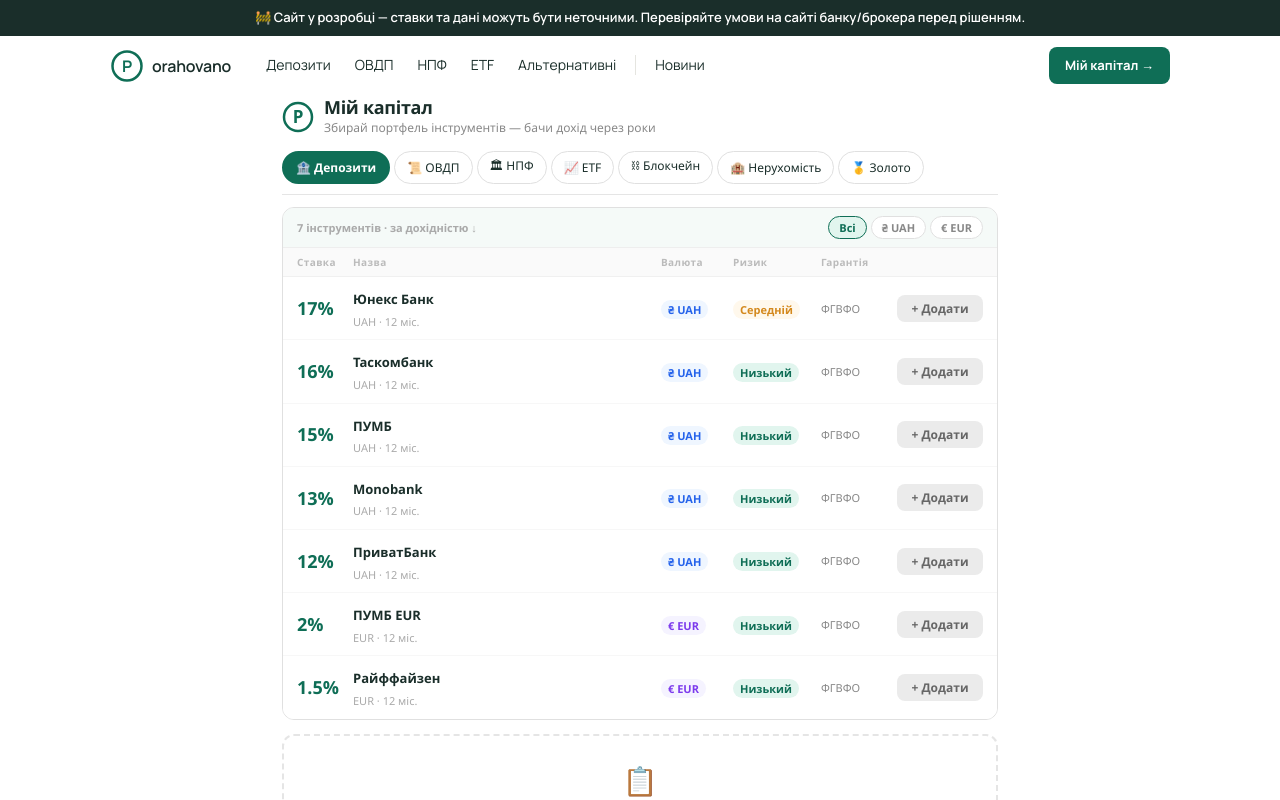
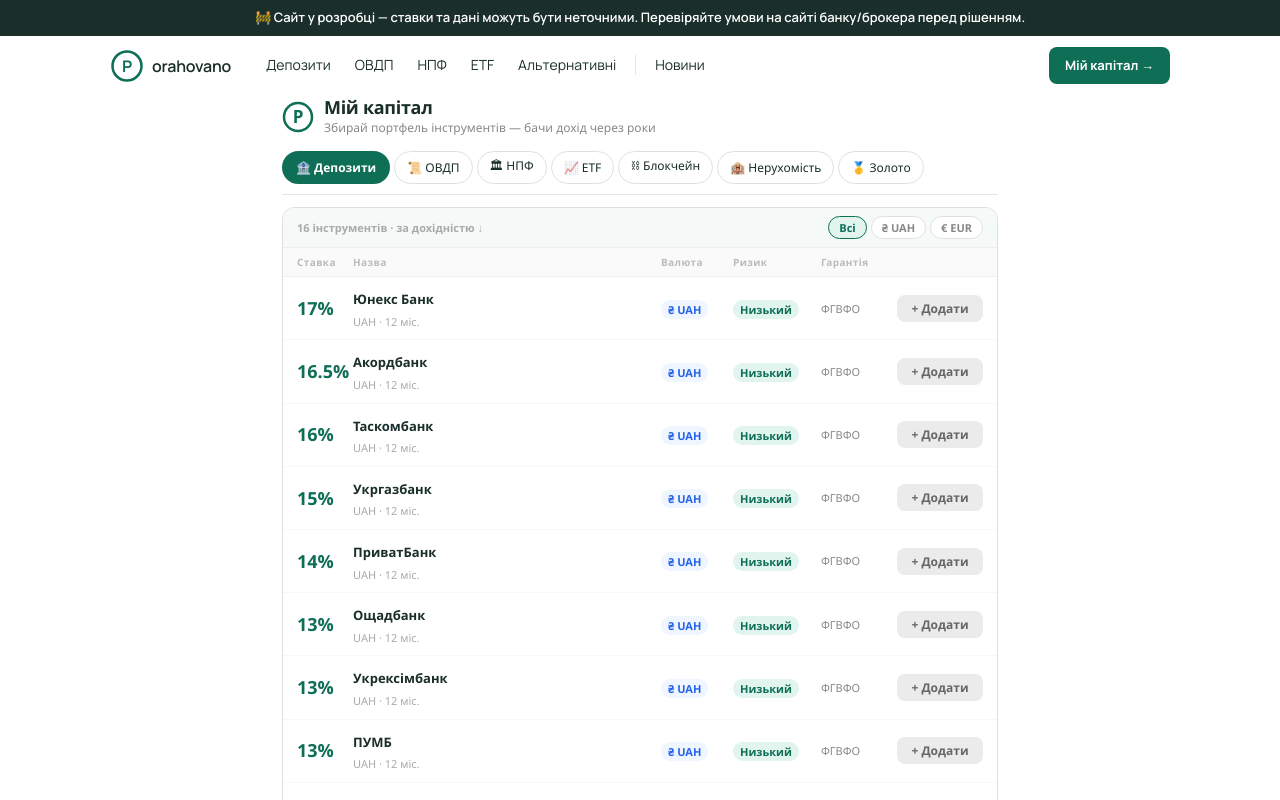
Before and after one commit to Ierokhin/porahovano, a Next.js app: page /kalkulator in a window 1280 px wide. Shown: the top 800 px of the page. Built offline with nearby package versions, Linux system fonts and the light colour scheme.

Commit message:
feat: kalkulator pulls live rates from rates.json

```diff
--- a/app/kalkulator/page.jsx
+++ b/app/kalkulator/page.jsx
@@ -1,6 +1,6 @@
 "use client";
 // porahovano.in.ua/kalkulator — /app/kalkulator/page.jsx
-import { useState, useMemo } from "react";
+import { useState, useMemo, useEffect } from "react";
 import { BarChart, Bar, XAxis, YAxis, Tooltip, ResponsiveContainer, CartesianGrid } from "recharts";
 
 // ─── Brand ───────────────────────────────────────────────────────────────────
@@ -11,28 +11,12 @@
 const SU = "#F5FAF8";
 const PALETTE = ["#0F6E56","#1A8C6E","#3BAD8A","#EF9F27","#D4891E","#3B82C4","#8B5CF6","#EC4899","#14B8A6","#F97316"];
 
-// ─── Product catalogue (sorted by rate desc within each category) ─────────────
-const CATEGORIES = [
-  { id:"deposit", name:"Депозити", icon:"🏦", products:[
-    {id:"d1",name:"Юнекс Банк",   sub:"UAH · 12 міс.",rate:17,  cur:"uah",tax:0.195,risk:"mid", gtee:"ФГВФО"},
-    {id:"d2",name:"Таскомбанк",   sub:"UAH · 12 міс.",rate:16,  cur:"uah",tax:0.195,risk:"low", gtee:"ФГВФО"},
-    {id:"d3",name:"ПУМБ",         sub:"UAH · 12 міс.",rate:15,  cur:"uah",tax:0.195,risk:"low", gtee:"ФГВФО"},
-    {id:"d4",name:"Monobank",     sub:"UAH · 12 міс.",rate:13,  cur:"uah",tax:0.195,risk:"low", gtee:"ФГВФО"},
-    {id:"d5",name:"ПриватБанк",   sub:"UAH · 12 міс.",rate:12,  cur:"uah",tax:0.195,risk:"low", gtee:"ФГВФО"},
-    {id:"d6",name:"ПУМБ EUR",     sub:"EUR · 12 міс.",rate:2,   cur:"eur",tax:0.195,risk:"low", gtee:"ФГВФО"},
-    {id:"d7",name:"Райффайзен",   sub:"EUR · 12 міс.",rate:1.5, cur:"eur",tax:0.195,risk:"low", gtee:"ФГВФО"},
-  ]},
-  { id:"ovdp", name:"ОВДП", icon:"📜", products:[
-    {id:"o1",name:"ОВДП UAH",sub:"12 міс.",rate:16,cur:"uah",tax:0.015,risk:"low",gtee:"Держава",star:true},
-    {id:"o2",name:"ОВДП UAH",sub:"6 міс.", rate:15,cur:"uah",tax:0.015,risk:"low",gtee:"Держава",star:true},
-    {id:"o3",name:"ОВДП EUR",sub:"12 міс.",rate:5, cur:"eur",tax:0.015,risk:"low",gtee:"Держава",star:true},
-  ]},
-  { id:"npf", name:"НПФ", icon:"🏛", products:[
-    {id:"n1",name:"OTP Pension",sub:"UAH",rate:11,cur:"uah",tax:0,risk:"mid",gtee:"Немає",bonus:true},
-    {id:"n2",name:"ННПФ",       sub:"UAH",rate:10,cur:"uah",tax:0,risk:"mid",gtee:"Немає",bonus:true},
-    {id:"n3",name:"Династія",   sub:"UAH",rate:9, cur:"uah",tax:0,risk:"mid",gtee:"Немає",bonus:true},
-  ]},
-  { id:"etf", name:"ETF", icon:"📈", products:[
+// ─── Static catalogue (fallback поки rates.json не завантажився) ─────────────
+const CATEGORIES_DEFAULT = [
+  { id:"deposit", name:"Депозити", icon:"🏦", products:[]},
+  { id:"ovdp",    name:"ОВДП",     icon:"📜", products:[]},
+  { id:"npf",     name:"НПФ",      icon:"🏛", products:[]},
+  { id:"etf",     name:"ETF",      icon:"📈", products:[
     {id:"e2",name:"CSPX",sub:"S&P 500 · EUR",    rate:9.5,cur:"eur",tax:0.195,risk:"mid",gtee:"SIPC"},
     {id:"e1",name:"VWCE",sub:"All World · EUR",   rate:8.5,cur:"eur",tax:0.195,risk:"mid",gtee:"SIPC"},
     {id:"e3",name:"EUNL",sub:"iShares Core · EUR",rate:8,  cur:"eur",tax:0.195,risk:"mid",gtee:"SIPC"},
@@ -43,14 +27,64 @@
     {id:"c2",name:"Aave DeFi",   sub:"USDC stable",      rate:4, cur:"eur",tax:0.195,risk:"high",gtee:"Немає"},
   ]},
   { id:"realty", name:"Нерухомість", icon:"🏨", products:[
-    {id:"r1",name:"Готель під управлінням",sub:"UAH",rate:14,cur:"uah",tax:0.195,risk:"mid",gtee:"Немає"},
-    {id:"r2",name:"Апарт-готель",          sub:"UAH",rate:12,cur:"uah",tax:0.195,risk:"mid",gtee:"Немає"},
+    {id:"r1",name:"Ribas Invest",sub:"UAH",rate:12,cur:"uah",tax:0.195,risk:"mid",gtee:"Немає"},
+    {id:"r2",name:"ARCHotel",    sub:"UAH",rate:13.4,cur:"uah",tax:0.195,risk:"mid",gtee:"Немає"},
   ]},
   { id:"gold", name:"Золото", icon:"🥇", products:[
-    {id:"g1",name:"Gold ETF",        sub:"EUR · IGLN",   rate:7,cur:"eur",tax:0.195,risk:"low",gtee:"Немає"},
-    {id:"g2",name:"Фізичне золото",  sub:"EUR · злитки", rate:6,cur:"eur",tax:0.195,risk:"low",gtee:"Немає"},
+    {id:"g1",name:"Gold ETF IGLN",sub:"EUR · LSE",rate:7,cur:"eur",tax:0.195,risk:"low",gtee:"Немає"},
   ]},
 ];
+
+// ─── Build categories from rates.json ────────────────────────────────────────
+function buildCategories(rates) {
+  if (!rates) return CATEGORIES_DEFAULT;
+
+  // Депозити UAH + EUR з rates.json (тільки ті що мають ставку)
+  const depoUah = (rates.depozyty?.uah ?? [])
+    .filter(b => b.rate_12m !== null)
+    .sort((a,b) => b.rate_12m - a.rate_12m)
+    .map(b => ({ id:`d_${b.id}`, name:b.name, sub:`UAH · 12 міс.`, rate:b.rate_12m, cur:"uah", tax:0.195, risk:"low", gtee:"ФГВФО" }));
+  const depoEur = (rates.depozyty?.eur ?? [])
+    .filter(b => b.rate_12m !== null)
+    .sort((a,b) => b.rate_12m - a.rate_12m)
+    .map(b => ({ id:`d_${b.id}_eur`, name:`${b.name} EUR`, sub:`EUR · 12 міс.`, rate:b.rate_12m, cur:"eur", tax:0.195, risk:"low", gtee:"ФГВФО" }));
+
+  // ОВДП — тільки 12 місяців
+  const ovdpUah = (rates.ovdp?.uah ?? [])
+    .filter(r => r.months === 12)
+    .map(r => ({ id:`o_uah_12`, name:"ОВДП UAH", sub:"12 міс. · Держава", rate:r.rate, cur:"uah", tax:rates.ovdp.tax ?? 0.015, risk:"low", gtee:"Держава", star:true }));
+  const ovdpEur = (rates.ovdp?.eur ?? [])
+    .filter(r => r.months === 12)
+    .map(r => ({ id:`o_eur_12`, name:"ОВДП EUR", sub:"12 міс. · Держава", rate:r.rate, cur:"eur", tax:rates.ovdp.tax ?? 0.015, risk:"low", gtee:"Держава", star:true }));
+
+  // НПФ з rates.json
+  const npf = (rates.npf?.funds ?? [])
+    .map(f => ({ id:`n_${f.id}`, name:f.name, sub:"UAH · пенсійний фонд", rate:f.rate, cur:"uah", tax:0, risk:"mid", gtee:"Немає", bonus:true }));
+
+  // Нерухомість з rates.json
+  const realty = (rates.realty_ua ?? [])
+    .map(r => ({ id:`r_${r.id}`, name:r.name, sub:"UAH", rate:r.rate, cur:"uah", tax:0.195, risk:"mid", gtee:"Немає" }));
+
+  return [
+    { id:"deposit", name:"Депозити",     icon:"🏦", products:[...depoUah, ...depoEur] },
+    { id:"ovdp",    name:"ОВДП",         icon:"📜", products:[...ovdpUah, ...ovdpEur] },
+    { id:"npf",     name:"НПФ",          icon:"🏛", products:npf },
+    { id:"etf",     name:"ETF",          icon:"📈", products:[
+      {id:"e2",name:"CSPX",sub:"S&P 500 · EUR",    rate:9.5,cur:"eur",tax:0.195,risk:"mid",gtee:"SIPC"},
+      {id:"e1",name:"VWCE",sub:"All World · EUR",   rate:8.5,cur:"eur",tax:0.195,risk:"mid",gtee:"SIPC"},
+      {id:"e3",name:"EUNL",sub:"iShares Core · EUR",rate:8,  cur:"eur",tax:0.195,risk:"mid",gtee:"SIPC"},
+    ]},
+    { id:"crypto",  name:"Блокчейн",     icon:"⛓", products:[
+      {id:"c3",name:"Bitcoin",     sub:"BTC · волатильний",rate:15,cur:"eur",tax:0.195,risk:"high",gtee:"Немає"},
+      {id:"c1",name:"Binance Earn",sub:"USDT stable",      rate:5, cur:"eur",tax:0.195,risk:"high",gtee:"Немає"},
+      {id:"c2",name:"Aave DeFi",   sub:"USDC stable",      rate:4, cur:"eur",tax:0.195,risk:"high",gtee:"Немає"},
+    ]},
+    { id:"realty",  name:"Нерухомість",  icon:"🏨", products:realty.length ? realty : CATEGORIES_DEFAULT.find(c=>c.id==="realty").products },
+    { id:"gold",    name:"Золото",       icon:"🥇", products:[
+      {id:"g1",name:"Gold ETF IGLN",sub:"EUR · LSE",rate:7,cur:"eur",tax:0.195,risk:"low",gtee:"Немає"},
+    ]},
+  ];
+}
 
 const RISK = {
   low:  {label:"Низький",  bg:"#E1F5EE",c:"#0F6E56"},
@@ -90,6 +124,15 @@
   const [payoutMonths, setPayoutMonths] = useState(60);
   const [eurUah,       setEurUah]       = useState(42);
   const [curFilter,    setCurFilter]    = useState({});
+  const [CATEGORIES,   setCategories]   = useState(CATEGORIES_DEFAULT);
+
+  // Завантажуємо свіжі ставки з rates.json
+  useEffect(() => {
+    fetch("/data/rates.json")
+      .then(r => r.json())
+      .then(data => setCategories(buildCategories(data)))
+      .catch(() => {}); // fallback to CATEGORIES_DEFAULT
+  }, []);
 
   const cat       = CATEGORIES.find(c => c.id === tab);
   const tabFilter = curFilter[tab] || "all";
```
